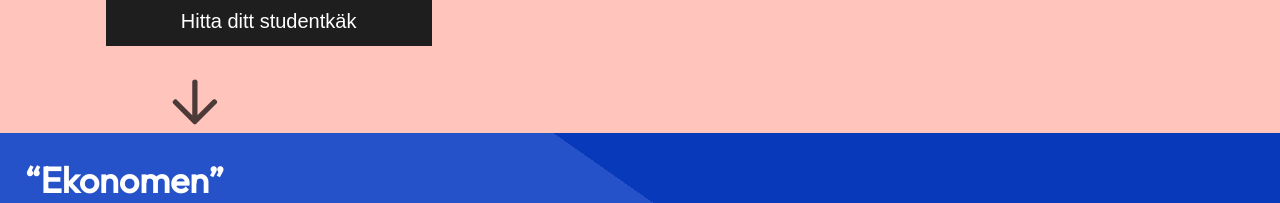
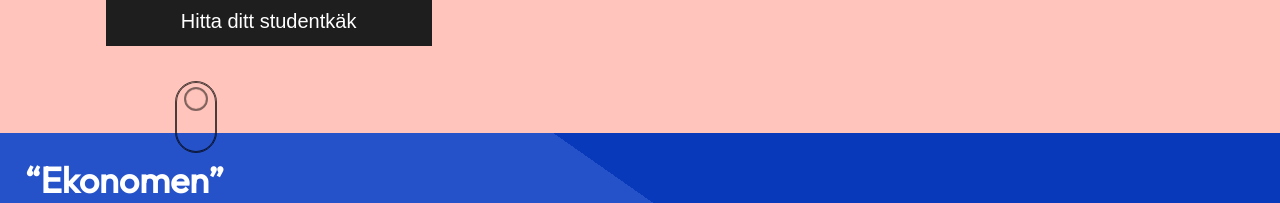
Before and after one commit to LuliyaMasfun/vralkak-app, a React (Create React App) app: page / in a window 1280 px wide. Shown: the part 667-870 px from the top of the page. Built offline with nearby package versions, Linux system fonts and the light colour scheme.

Commit message:
Smooth-Scroller is working

```diff
--- a/src/components/HomePage.css
+++ b/src/components/HomePage.css
@@ -93,3 +93,39 @@
         content: 'aptitretande aromer';
     }
 }
+
+
+
+
+.SmoothScroller{
+    z-index: 3;
+    position: absolute;
+    top: 748px;
+    left: 175px;
+    border: black solid 1px;
+    height: 70px;
+    width: 40px;
+    border-radius: 25px;
+    box-shadow: inset 0 0 0 1px black;
+    opacity: 0.7;
+}
+
+.ScrollerBall{
+    height: 20px;
+    width: 20px;
+    border-radius: 50%;
+    border: black solid 2px;
+    box-shadow: inset 0 0 1px black;
+    opacity: 0.7;
+    margin-left: 7.5px;
+    margin-top: 5px;
+
+}
+
+@keyframes scroll{
+  0%{opacity: 0.7}
+
+  100%{opacity: 0;
+    transform: translateY(46px)}
+
+}
--- a/src/components/HomePage.js
+++ b/src/components/HomePage.js
@@ -4,7 +4,8 @@ import StartPagePicture from './assets/startingPagePicture.png';
 import arrow from './assets/arrowDown.png';
 import './HomePage.css';
 import './Body.css';
-import Smooth from 'react-scroll'
+import {Link} from 'react-scroll'
+
 
 
 export default function HomePage() {
@@ -17,7 +18,10 @@ export default function HomePage() {
 
         <button className="firstPageButton" onclick="location.href='#ekonomen'" type="button"><span className="buttonText">Hitta ditt studentkäk</span>  </button>
 
-       <img src={arrow} className="arrowDownFirstPage"/>
+      {/*<img src={arrow} className="arrowDownFirstPage"/> */}
+      <Link className='SmoothScroller' to="ekonomen" smooth={true} duration={1000}>
+        <div className='ScrollerBall'></div>
+      </Link>
 
     </div>
   )
```
